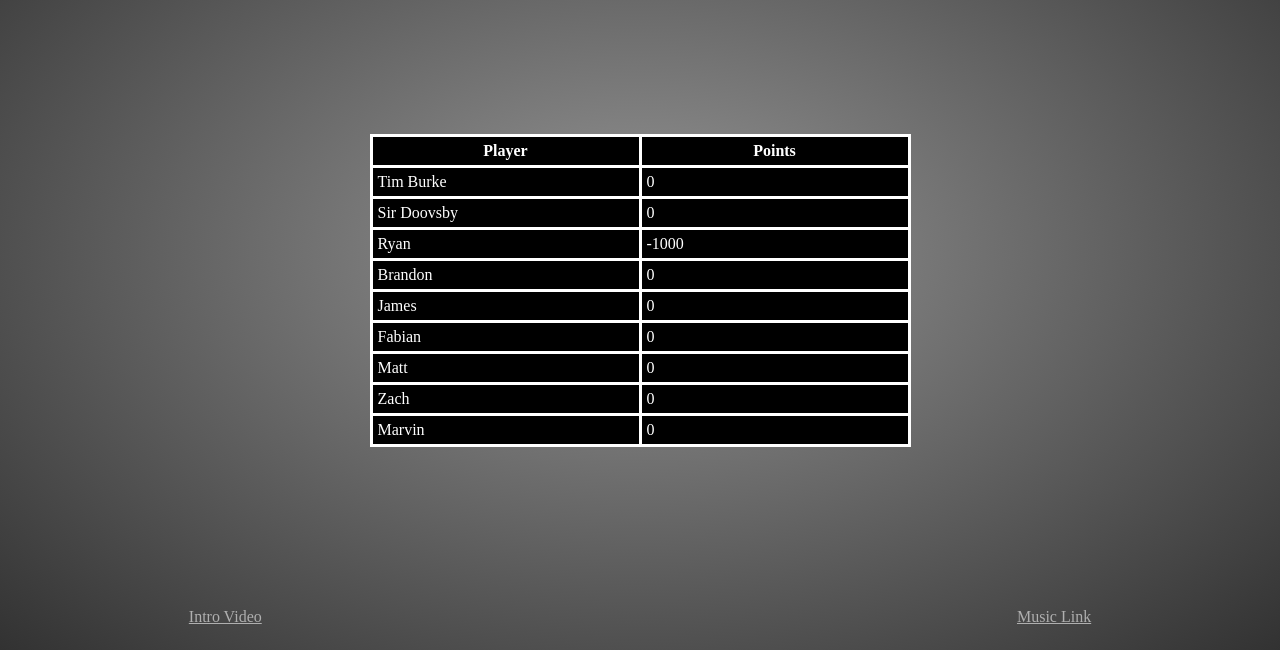
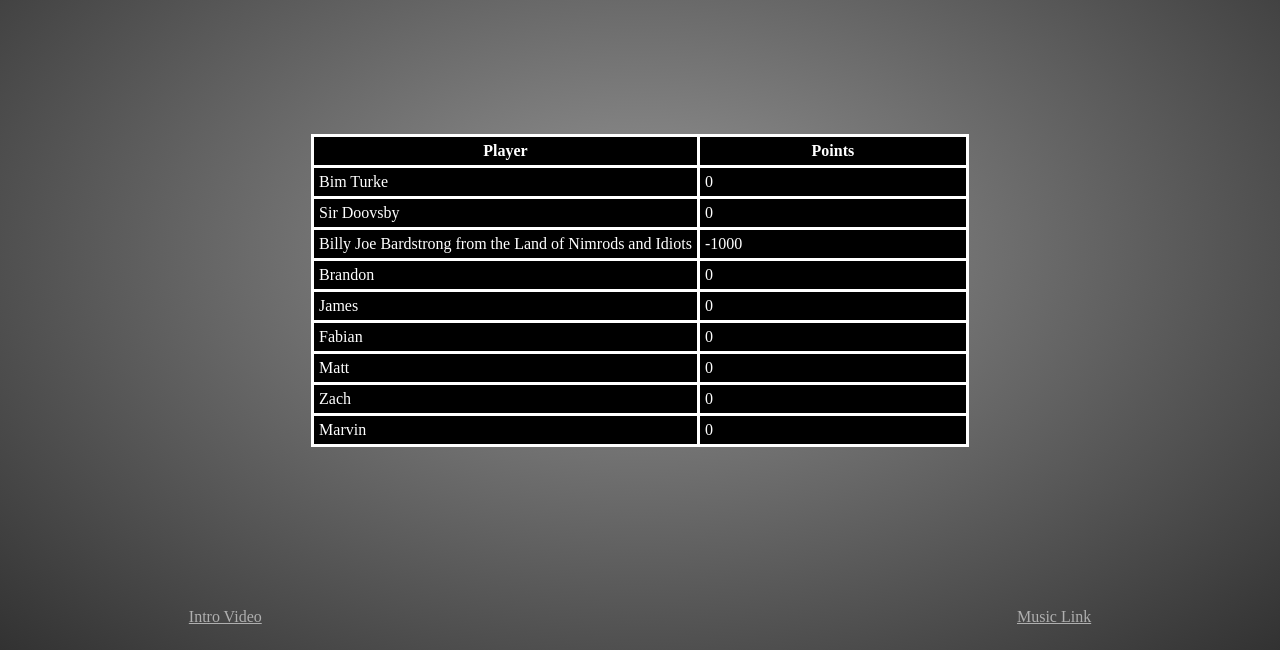
Before and after one commit to jericho2992/thetimburke, a plain HTML site: page index.html in a window 1280 px wide. Shown: the part 150-800 px from the top of the page. Drawn offline with Linux system fonts and the light colour scheme.

Commit message:
Update index.html

```diff
--- a/index.html
+++ b/index.html
@@ -70,7 +70,7 @@ table {
       <th>Points</th>
     </tr>
     <tr>
-      <td>Tim Burke</td>
+      <td>Bim Turke</td>
       <td>0</td>
     </tr>
     <tr>
@@ -78,7 +78,7 @@ table {
       <td>0</td>
     </tr>
     <tr>
-      <td>Ryan</td>
+      <td>Billy Joe Bardstrong from the Land of Nimrods and Idiots</td>
       <td>-1000</td>
     </tr>
     <tr>
```
